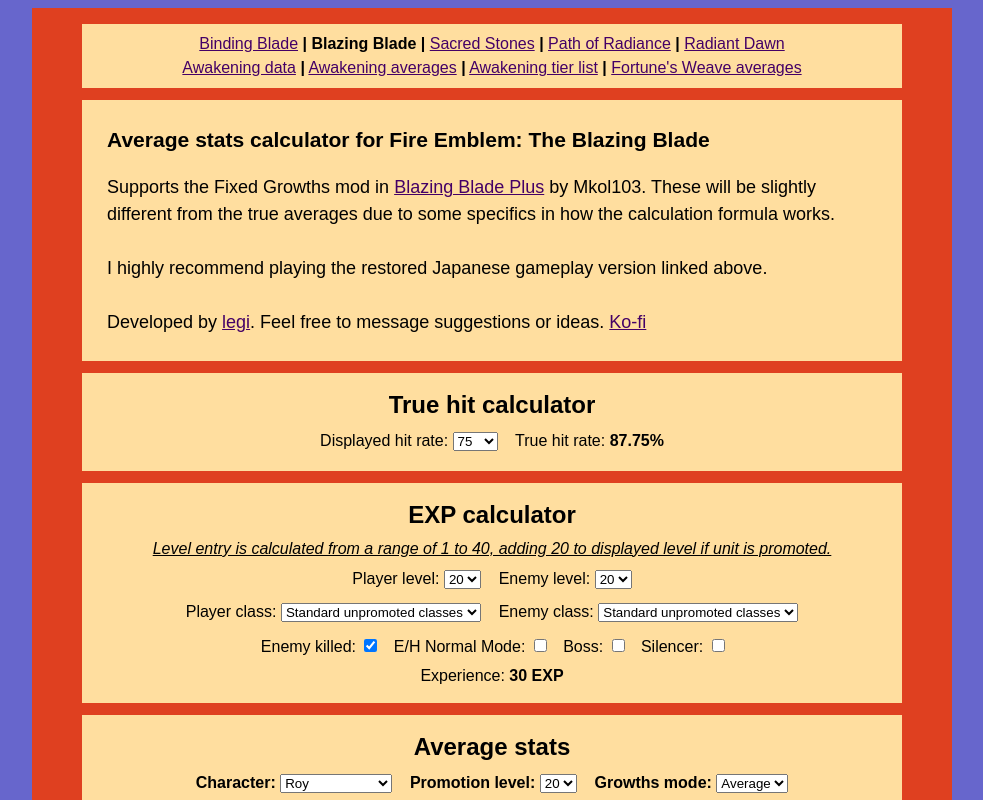
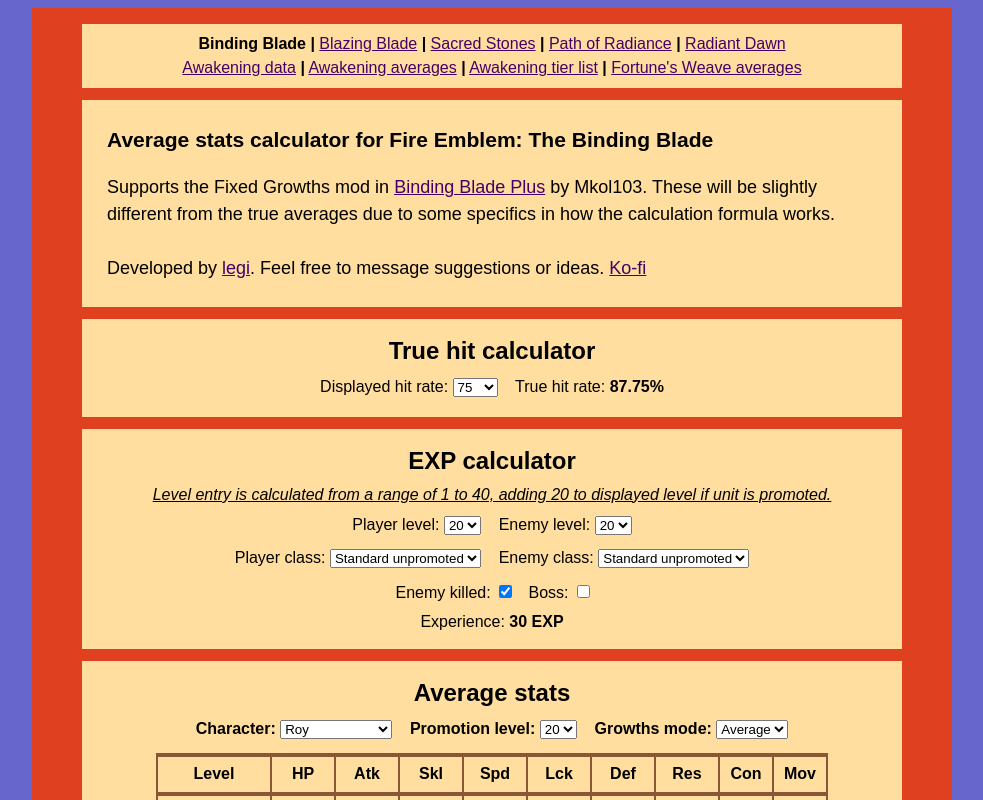
Before and after one commit to legicode/bindingbladecalc, a plain HTML site: page index.html in a window 1280 px wide. Shown: the top 800 px of the page, without its empty margins (148-1131 px from the left). Drawn offline with Linux system fonts and the light colour scheme.

Commit message:
Add files via upload

```diff
--- a/index.html
+++ b/index.html
@@ -2,7 +2,7 @@
 <html lang="en">
 	<head>
 		<meta charset="utf-8">
-		<title>Fire Emblem: The Blazing Blade average stats calculator</title>
+		<title>Fire Emblem: The Binding Blade average stats calculator</title>
 		<link rel="stylesheet" type="text/css" href="style.css">
 		<meta name="google-site-verification" content="lUW7ntQ9G46pc1CGUx5YMmg3ReLNqKageKQ65JJ5BH4" />
 	</head>
@@ -10,8 +10,8 @@
 	<body>
 		<table id="main">
 			<tr><td id="header">
-				<a href="https://legicode.github.io/bindingbladecalc/">Binding Blade</a> <b>|</b>
-				<b>Blazing Blade</b> <b>|</b>
+				<b>Binding Blade</b> <b>|</b>
+				<a href="https://legicode.github.io/blazingbladecalc/">Blazing Blade</a> <b>|</b>
 				<a href="https://legicode.github.io/sacredstonescalc/">Sacred Stones</a> <b>|</b>
 				<a href="https://legicode.github.io/pathofradiancecalc/">Path of Radiance</a> <b>|</b>
 				<a href="https://legicode.github.io/radiantdawncalc/">Radiant Dawn</a><br />
@@ -22,9 +22,8 @@
 			</td></tr>
 
 			<tr><td id="intro">
-				<h3>Average stats calculator for Fire Emblem: The Blazing Blade</h3>
-				Supports the Fixed Growths mod in <a href="https://www.romhacking.net/hacks/6492/">Blazing Blade Plus</a> by Mkol103. These will be slightly different from the true averages due to some specifics in how the calculation formula works.<br /><br />
-				I highly recommend playing the restored Japanese gameplay version linked above.<br /><br />
+				<h3>Average stats calculator for Fire Emblem: The Binding Blade</h3>
+				Supports the Fixed Growths mod in <a href="https://www.romhacking.net/hacks/6489/">Binding Blade Plus</a> by Mkol103. These will be slightly different from the true averages due to some specifics in how the calculation formula works.<br /><br />
 				Developed by <a href="https://bsky.app/profile/homestar.bsky.social">legi</a>. Feel free to message suggestions or ideas. <a href="https://ko-fi.com/legitimart">Ko-fi</a>
 			</td></tr>
 
@@ -43,25 +42,23 @@
 				Enemy level:
 				<select id="enemyLevel" onChange="updateEXP()"></select><br /><br />
 				Player class: <select id="playerType" onChange="updateEXP()">
-					<option value="unpromoted">Standard unpromoted classes</option>
-					<option value="promoted">Standard promoted classes</option>
+					<option value="unpromoted">Standard unpromoted</option>
+					<option value="promoted">Standard promoted</option>
 					<option value="support">Thief/Healer/Dancer</option>
-					<option value="promosupport">Promoted thief/healer</option>
+					<option value="promosupport">Bishop/Valkyrie</option>
 				</select> &nbsp&nbsp
 				Enemy class: <select id="enemyType" onChange="updateEXP()">
-					<option value="unpromoted">Standard unpromoted classes</option>
-					<option value="promoted">Standard promoted classes</option>
+					<option value="unpromoted">Standard unpromoted</option>
+					<option value="promoted">Standard promoted</option>
 					<option value="thief">Unpromoted thief</option>
 					<option value="promothief">Assassin</option>
-					<option value="support">Soldier/Unpromoted healer</option>
+					<option value="support">Soldier/Base healer</option>
 					<option value="promosupport">Bishop/Valkyrie</option>
-					<option value="finalboss">Fire Dragon</option>
+					<option value="finalboss">King/Demon Dragon</option>
 				</select><br /><br />
 				&nbsp&nbsp&nbsp&nbsp
 				Enemy killed: <input type="checkbox" id="killEXP" onChange="updateEXP()"> &nbsp
-				E/H Normal Mode: <input type="checkbox" id="modeEXP" onChange="updateEXP()"> &nbsp
-				Boss: <input type="checkbox" id="bossEXP" onChange="updateEXP()"> &nbsp
-				Silencer: <input type="checkbox" id="silencerEXP" onChange="updateEXP()"> &nbsp&nbsp&nbsp <br /><br />
+				Boss: <input type="checkbox" id="bossEXP" onChange="updateEXP()"> &nbsp&nbsp&nbsp <br /><br />
 				Experience: <b><span id="exp"></span></b><br />
 			</td></tr>
 
@@ -102,8 +99,8 @@
 			</td></tr>
 
 			<tr><td id="footer">
-				<a href="https://legicode.github.io/bindingbladecalc/">Binding Blade</a> <b>|</b>
-				<b>Blazing Blade</b> <b>|</b>
+				<b>Binding Blade</b> <b>|</b>
+				<a href="https://legicode.github.io/blazingbladecalc/">Blazing Blade</a> <b>|</b>
 				<a href="https://legicode.github.io/sacredstonescalc/">Sacred Stones</a> <b>|</b>
 				<a href="https://legicode.github.io/pathofradiancecalc/">Path of Radiance</a> <b>|</b>
 				<a href="https://legicode.github.io/radiantdawncalc/">Radiant Dawn</a><br />
```
